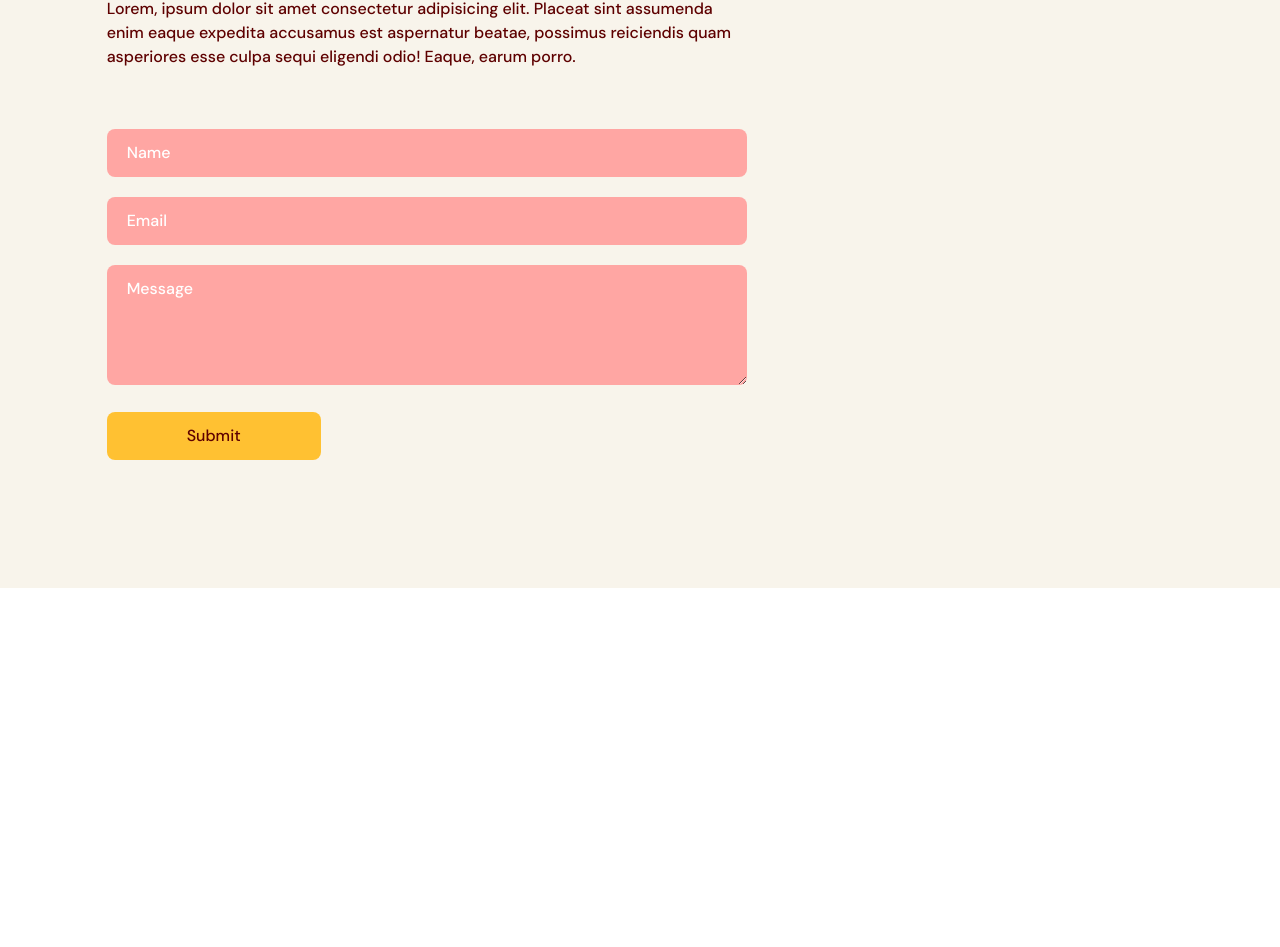
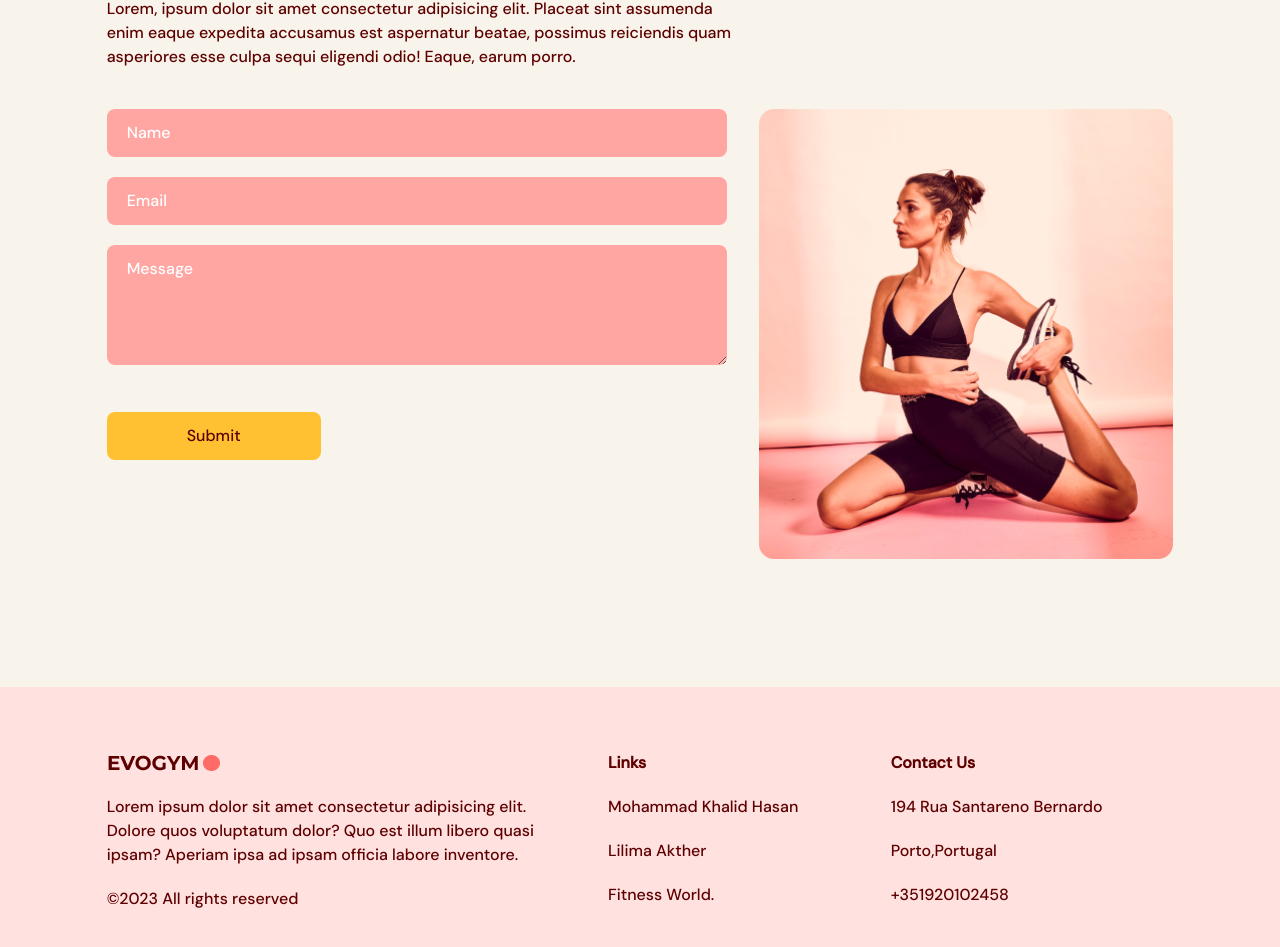
Before and after one commit to MerchantKhalid/gymProjectTypescript, a React (Vite) app: page / in a window 1280 px wide. Shown: the part 3138-4085 px from the top of the page. Before the commit the page ends 3726 px from the top, so only its background shows below. Built offline with nearby package versions, Linux system fonts and the light colour scheme.

Commit message:
footer added

```diff
--- a/src/App.tsx
+++ b/src/App.tsx
@@ -5,6 +5,7 @@ import { SelectedPage } from "./shared/type";
 import Benefits from "@/scenes/benefits";
 import OurClasses from "@/scenes/ourClasses";
 import ContactUs from "@/scenes/contactUs";
+import Footer from "./scenes/footer";
 
 function App() {
   const [selectedPage, setSelectedPage] = useState<SelectedPage>(
@@ -47,6 +48,7 @@ function App() {
       <Benefits setSelectedPage={setSelectedPage} />
       <OurClasses setSelectedPage={setSelectedPage} />
       <ContactUs setSelectedPage={setSelectedPage} />
+      <Footer />
     </div>
   );
 }
--- a/src/scenes/contactUs/index.tsx
+++ b/src/scenes/contactUs/index.tsx
@@ -9,7 +9,7 @@ type Props = {
 };
 
 const ContactUs = ({ setSelectedPage }: Props) => {
-  const inputStyles = `mt-5 w-full rounded-lg bg-primary-300 px-5 py-3 placeholder-white`;
+  const inputStyles = `mb-5 w-full rounded-lg bg-primary-300 px-5 py-3 placeholder-white`;
   const {
     register,
     trigger,
@@ -122,6 +122,26 @@ const ContactUs = ({ setSelectedPage }: Props) => {
               </button>
             </form>
           </motion.div>
+
+          <motion.div
+            className="relative mt-16 basis-2/5 md:mt-0"
+            initial="hidden"
+            whileInView="visible"
+            viewport={{ once: true, amount: 0.5 }}
+            transition={{ delay: 0.2, duration: 0.5 }}
+            variants={{
+              hidden: { opacity: 0, y: 50 },
+              visible: { opacity: 1, y: 0 },
+            }}
+          >
+            <div className="w-full before:absolute before:-bottom-20 before:-right-10 before:z-[-1] md:before:content-evolvetext">
+              <img
+                className="w-full"
+                alt="contact us page"
+                src={ContactUsPageGraphic}
+              />
+            </div>
+          </motion.div>
         </div>
       </motion.div>
     </section>
--- /dev/null
+++ b/src/scenes/footer/index.tsx
@@ -0,0 +1,36 @@
+import Logo from "@/assets/Logo.png";
+
+type Props = {};
+
+const Footer = (props: Props) => {
+  return (
+    <footer className="bg-primary-100 py-16">
+      <div className="justify-contant mx-auto w-5/6 gap-16 md:flex">
+        <div className="mt-16 basis-1/2 md:mt-0">
+          <img src={Logo} alt="logo image" />
+          <p className="my-5">
+            Lorem ipsum dolor sit amet consectetur adipisicing elit. Dolore quos
+            voluptatum dolor? Quo est illum libero quasi ipsam? Aperiam ipsa ad
+            ipsam officia labore inventore.
+          </p>
+          <p className="">&copy;2023 All rights reserved</p>
+        </div>
+        <div className="mt-16 basis-1/4 md:mt-0">
+          <h4 className="font-bold">Links</h4>
+          <p className="my-5">Mohammad Khalid Hasan</p>
+          <p className="my-5">Lilima Akther</p>
+          <p>Fitness World.</p>
+        </div>
+        <div className="mt-16 basis-1/4 md:mt-0">
+          <h4 className="font-bold">Contact Us</h4>
+          <p className="my-5">194 Rua Santareno Bernardo</p>
+          <p className="my-5">Porto,Portugal </p>
+          <p>+351920102458</p>
+        </div>
+        <div></div>
+      </div>
+    </footer>
+  );
+};
+
+export default Footer;
```
